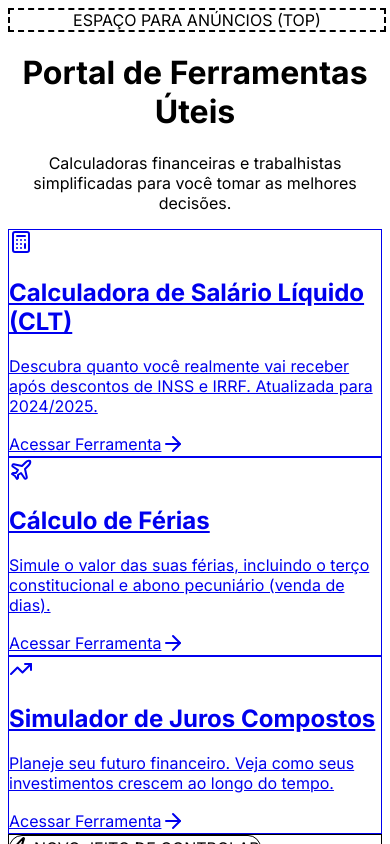
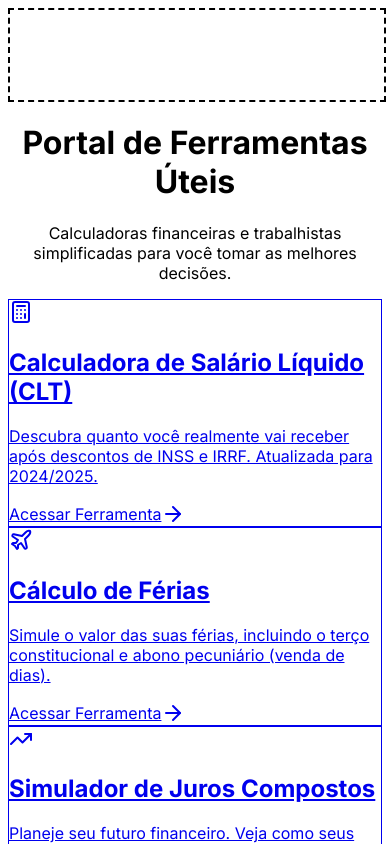
Before and after one commit to SambaWml/FAZaConta, a Next.js app: page / in a window 390 px wide. Shown: the top 844 px of the page. Built offline with nearby package versions, Linux system fonts and the light colour scheme.

Commit message:
feat(AdSpace): integrate third-party ad script and adjust sizing
- Replace placeholder text with actual ad script integration
- Change fixed heights to min-height for better responsiveness
- Add overflow-hidden to prevent layout issues

```diff
--- a/components/AdSpace.tsx
+++ b/components/AdSpace.tsx
@@ -7,15 +7,16 @@ interface AdSpaceProps {
 
 const AdSpace: React.FC<AdSpaceProps> = ({ position, className = '' }) => {
   const sizeClasses = {
-    top: 'w-full h-24', // Leaderboard
-    sidebar: 'w-full h-64', // Rectangle
-    inline: 'w-full h-32', // Banner
-    bottom: 'w-full h-24',
+    top: 'w-full min-h-[90px]',
+    sidebar: 'w-full min-h-[250px]',
+    inline: 'w-full min-h-[90px]',
+    bottom: 'w-full min-h-[90px]',
   };
 
   return (
-    <div className={`bg-slate-200 border-2 border-dashed border-slate-300 rounded-lg flex items-center justify-center my-4 ${sizeClasses[position]} ${className}`}>
-      <span className="text-slate-400 text-sm font-semibold uppercase tracking-wider">Espaço para Anúncios ({position})</span>
+    <div className={`bg-slate-200 border-2 border-dashed border-slate-300 rounded-lg flex items-center justify-center my-4 overflow-hidden ${sizeClasses[position]} ${className}`}>
+      <div id="container-e97535e4f99673e2942715a6a392cd66" className="w-full flex justify-center"></div>
+      <script async="async" data-cfasync="false" src="https://pl28634462.effectivegatecpm.com/e97535e4f99673e2942715a6a392cd66/invoke.js"></script>
     </div>
   );
 };
```
